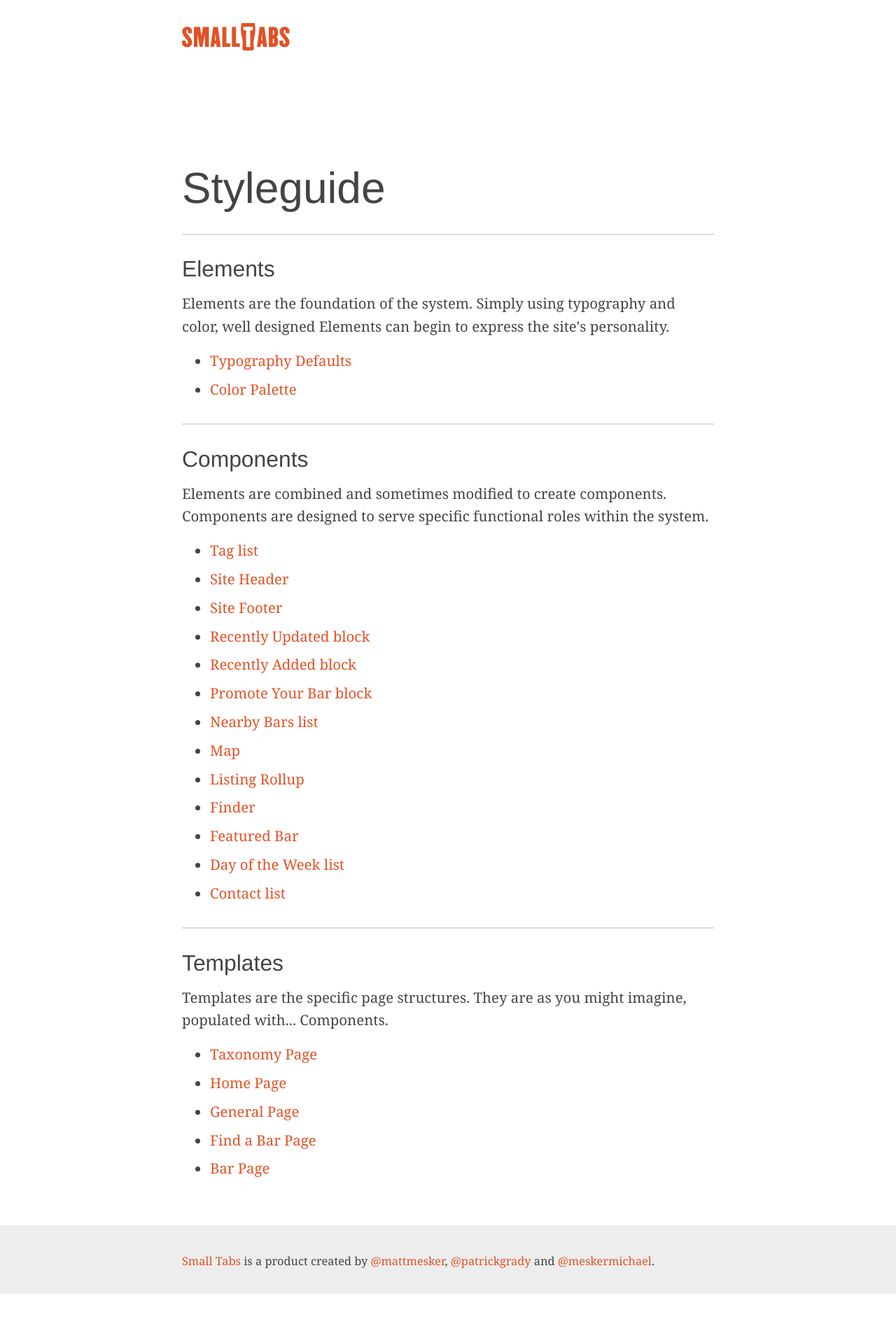
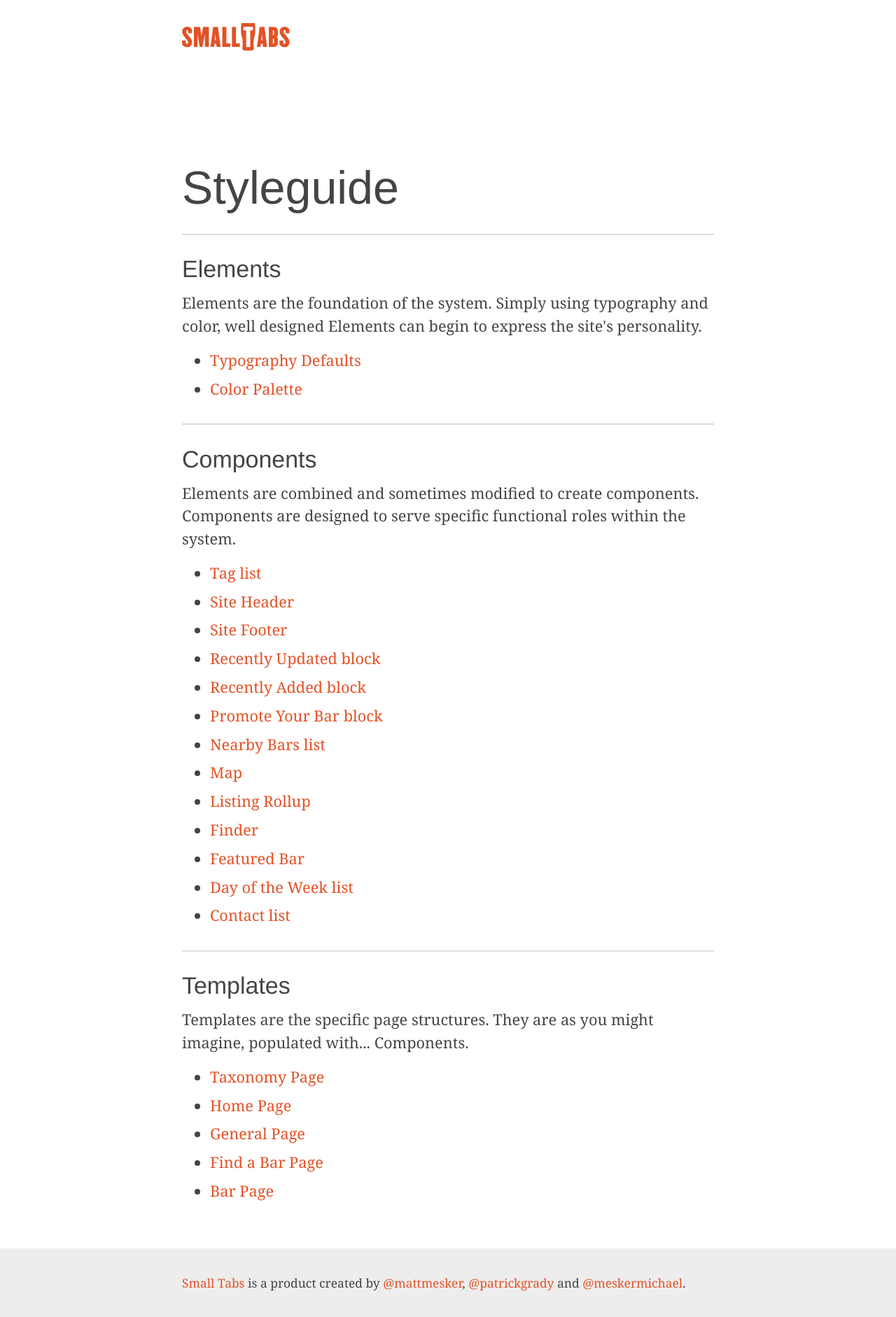
Before and after one commit to patrickgrady/smalltabs, a Jekyll site: the page built from index.html, in a window 1280 px wide. Shown: the whole page at 70% size. Built offline with Jekyll 4.4.1, drawn with Linux system fonts in a browser that asks for light colours; some web fonts are replaced; Markdown is read by kramdown in place of the engine named in the settings; before the commit the page ends 1849 px from its top, so only the background shows below that.

Commit message:
Changed $base-font-size to 16.

```diff
--- a/assets/css/styles.css
+++ b/assets/css/styles.css
@@ -209,7 +209,7 @@ html {
   font-family: "Sentinel SSm A", "Sentinel SSm B", Georgia, "Times New Roman", "DejaVu Serif", serif;
   /* 1 */
   font-weight: 300;
-  font-size: 93.75%;
+  font-size: 100%;
   /* 3 */
   color: #444444;
   -ms-text-size-adjust: 100%;
@@ -220,24 +220,24 @@ html {
   /* 4 */
   text-rendering: optimizeLegibility;
   /* 4 */
-  line-height: 1.6em;
+  line-height: 1.5em;
 }
 @media (min-width: 600px) {
   /* line 96, ../sass/_normalize.scss */
   html {
-    font-size: 105%;
+    font-size: 112%;
   }
 }
 @media (min-width: 900px) {
   /* line 96, ../sass/_normalize.scss */
   html {
-    font-size: 116.25%;
+    font-size: 124%;
   }
 }
 @media (min-width: 1100px) {
   /* line 96, ../sass/_normalize.scss */
   html {
-    font-size: 127.5%;
+    font-size: 136%;
   }
 }
 
@@ -299,7 +299,7 @@ a:hover {
 /* line 173, ../sass/_normalize.scss */
 p,
 pre {
-  margin: 0 0 0.8em 0;
+  margin: 0 0 0.75em 0;
 }
 
 /* line 176, ../sass/_normalize.scss */
@@ -318,9 +318,9 @@ h1 {
   font-family: "Champion Lightwt A", "Champion Lightwt B", "Helvetica Neue", Helvetica, Arial, "Nimbus Sans L", sans-serif;
   font-weight: 400;
   font-size: 3.05em;
-  line-height: 1.04918em;
+  line-height: 0.98361em;
   margin-top: 0em;
-  margin-bottom: 0.52459em;
+  margin-bottom: 0.4918em;
 }
 
 /* line 194, ../sass/_normalize.scss */
@@ -328,17 +328,17 @@ h2 {
   font-family: "Champion Lightwt A", "Champion Lightwt B", "Helvetica Neue", Helvetica, Arial, "Nimbus Sans L", sans-serif;
   font-weight: 400;
   font-size: 1.56em;
-  line-height: 1.02564em;
-  margin-top: 1.02564em;
-  margin-bottom: 0.51282em;
+  line-height: 0.96154em;
+  margin-top: 0.96154em;
+  margin-bottom: 0.48077em;
 }
 
 /* line 201, ../sass/_normalize.scss */
 h3 {
   font-size: 0.8em;
-  line-height: 1.5em;
-  margin-top: 2em;
-  margin-bottom: 1em;
+  line-height: 1.40625em;
+  margin-top: 1.875em;
+  margin-bottom: 0.9375em;
 }
 
 /* line 210, ../sass/_normalize.scss */
@@ -347,9 +347,9 @@ h5,
 h6 {
   font-weight: 400;
   font-size: 0.8em;
-  line-height: 1.5em;
-  margin-top: 2em;
-  margin-bottom: 1em;
+  line-height: 1.40625em;
+  margin-top: 1.875em;
+  margin-bottom: 0.9375em;
 }
 
 /* Address styling not present in IE 8/9, Safari 5, and Chrome. */
@@ -380,7 +380,7 @@ hr {
   height: 0;
   border: 1px solid #ddd;
   padding-bottom: -1px;
-  margin: 1.6em 0;
+  margin: 1.5em 0;
 }
 
 /* Address styling not present in IE 8/9. */
@@ -400,7 +400,7 @@ tt,
 var {
   font-family: "Courier New", "DejaVu Sans Mono", monospace, sans-serif;
   font-size: 1em;
-  line-height: 1.6em;
+  line-height: 1.5em;
 }
 
 /* Improve readability of pre-formatted text in all browsers. */
@@ -419,7 +419,7 @@ q {
 /* line 282, ../sass/_normalize.scss */
 small {
   font-size: 0.8em;
-  line-height: 0.5em;
+  line-height: 0.46875em;
 }
 
 /* Prevent `sub` and `sup` affecting `line-height` in all browsers. */
@@ -451,7 +451,7 @@ menu,
 ol,
 ul {
   /* Address margins set differently in IE 6/7. */
-  margin: 0 0 0.8em 0;
+  margin: 0 0 0.75em 0;
 }
 
 /* line 316, ../sass/_normalize.scss */
@@ -465,13 +465,13 @@ ul ul {
 /* line 320, ../sass/_normalize.scss */
 ol li,
 ul li {
-  margin-bottom: 0.4em;
+  margin-bottom: 0.375em;
 }
 /* line 321, ../sass/_normalize.scss */
 ol li ul, ol li ol,
 ul li ul,
 ul li ol {
-  margin-top: 0.4em;
+  margin-top: 0.375em;
 }
 
 /* line 323, ../sass/_normalize.scss */
@@ -520,17 +520,17 @@ figure {
 
 /* line 377, ../sass/_normalize.scss */
 figure {
-  margin: 1.6em 0;
+  margin: 1.5em 0;
 }
 /* line 379, ../sass/_normalize.scss */
 figure img {
-  margin-bottom: 0.8em;
+  margin-bottom: 0.75em;
 }
 
 /* line 383, ../sass/_normalize.scss */
 figcaption {
   font-size: 0.8em;
-  line-height: 1em;
+  line-height: 0.9375em;
   color: #9d9d9d;
 }
 
@@ -544,17 +544,17 @@ fieldset {
   /* Apply borders and padding that keep the vertical rhythm. */
   border-color: #c0c0c0;
   border-top-style: solid;
-  border-top-width: 0.06667em;
-  padding-top: 0.21333em;
+  border-top-width: 0.0625em;
+  padding-top: 0.2em;
   border-bottom-style: solid;
-  border-bottom-width: 0.06667em;
-  padding-bottom: 0.45333em;
+  border-bottom-width: 0.0625em;
+  padding-bottom: 0.425em;
   border-left-style: solid;
-  border-left-width: 0.06667em;
-  padding-left: 0.45333em;
+  border-left-width: 0.0625em;
+  padding-left: 0.425em;
   border-right-style: solid;
-  border-right-width: 0.06667em;
-  padding-right: 0.45333em;
+  border-right-width: 0.0625em;
+  padding-right: 0.425em;
 }
 
 /**
@@ -727,8 +727,8 @@ table {
   /* Prevent cramped-looking tables */
   /* width: 100%; */
   /* Add vertical rhythm margins. */
-  margin-top: 0.8em;
-  margin-bottom: 0.8em;
+  margin-top: 0.75em;
+  margin-bottom: 0.75em;
 }
 
 /* Layout rules */
@@ -1780,8 +1780,8 @@ table {
  */
 /* line 6, ../sass/components/_site-header.scss */
 .site-header {
-  margin-top: 1.6em;
-  margin-bottom: 1.6em;
+  margin-top: 1.5em;
+  margin-bottom: 1.5em;
   overflow: hidden;
 }
 
@@ -1834,7 +1834,7 @@ table {
   -webkit-transform: translateY(-50%);
   -ms-transform: translateY(-50%);
   transform: translateY(-50%);
-  padding-right: 0.8em;
+  padding-right: 0.75em;
   border-bottom: 0;
 }
 
@@ -1871,17 +1871,17 @@ a > .site-navigation__github {
  */
 /* line 6, ../sass/components/_site-footer.scss */
 .site-footer {
-  margin-top: 1.6em;
-  margin-bottom: 1.6em;
+  margin-top: 1.5em;
+  margin-bottom: 1.5em;
   clear: left;
 }
 
 /* line 12, ../sass/components/_site-footer.scss */
 .site-footer__copyright {
   font-size: 0.8em;
-  line-height: 1em;
+  line-height: 0.9375em;
   color: #9d9d9d;
-  padding-top: 2.4em;
+  padding-top: 2.25em;
   border-top: 1px solid #ededed;
 }
 
@@ -1898,16 +1898,16 @@ a > .site-navigation__github {
 .rollup {
   border: 1px solid #ededed;
   background-color: white;
-  padding: 1.2em 1.2em 0.4em 1.2em;
+  padding: 1.125em 1.125em 0.375em 1.125em;
   margin-bottom: 36px;
 }
 
 /* line 17, ../sass/components/_rollup.scss */
 .rollup__title {
   font-size: 1.25em;
-  line-height: 0.96em;
+  line-height: 0.9em;
   margin-top: 0em;
-  margin-bottom: 0.16em;
+  margin-bottom: 0.15em;
 }
 
 /* line 23, ../sass/components/_rollup.scss */
@@ -1940,8 +1940,8 @@ a > .site-navigation__github {
 /* line 44, ../sass/components/_rollup.scss */
 .rollup__list li {
   border-top: 1px solid #ededed;
-  padding-top: 0.8em;
-  margin-bottom: 0.8em;
+  padding-top: 0.75em;
+  margin-bottom: 0.75em;
 }
 
 /* line 53, ../sass/components/_rollup.scss */
@@ -1949,13 +1949,13 @@ a > .site-navigation__github {
 .rollup__list-drink,
 .rollup__list-food {
   font-size: 0.8em;
-  line-height: 1.5em;
+  line-height: 1.40625em;
 }
 
 /* line 57, ../sass/components/_rollup.scss */
 .rollup__list-category {
   font-size: 0.6em;
-  line-height: 0.66667em;
+  line-height: 0.625em;
 }
 /* line 61, ../sass/components/_rollup.scss */
 .rollup__list-category a:link,
@@ -1981,10 +1981,10 @@ a > .site-navigation__github {
 .rollup__list-category:before {
   font-weight: 400;
   font-size: 0.8em;
-  line-height: 2em;
+  line-height: 1.875em;
   font-family: "SSStandard";
   font-style: normal;
-  margin-right: 0.8em;
+  margin-right: 0.75em;
   vertical-align: middle;
   color: #e35125;
 }
@@ -2011,14 +2011,14 @@ a > .site-navigation__github {
 /* line 10, ../sass/components/_finder.scss */
 .finder__label {
   display: inline;
-  margin-right: 0.4em;
+  margin-right: 0.375em;
   font-weight: 400;
 }
 
 /* line 16, ../sass/components/_finder.scss */
 select {
   display: inline;
-  margin-right: 0.4em;
+  margin-right: 0.375em;
   min-width: 12em;
   -webkit-box-sizing: border-box;
   -moz-box-sizing: border-box;
@@ -2081,21 +2081,21 @@ button:focus {
  */
 /* line 6, ../sass/styleguide/_styleguide.scss */
 .styleguide-header {
-  margin-top: 1.6em;
-  margin-bottom: 8em;
+  margin-top: 1.5em;
+  margin-bottom: 7.5em;
 }
 
 /* line 11, ../sass/styleguide/_styleguide.scss */
 .styleguide-footer {
-  margin-top: 3.2em;
-  padding-top: 1.6em;
-  padding-bottom: 1.6em;
+  margin-top: 3em;
+  padding-top: 1.5em;
+  padding-bottom: 1.5em;
   background: #ededed;
 }
 
 /* line 18, ../sass/styleguide/_styleguide.scss */
 .styleguide-component-container {
-  margin: 0 0 8em 0;
+  margin: 0 0 7.5em 0;
 }
 
 /* Print rules */
--- a/assets/sass/_init.scss
+++ b/assets/sass/_init.scss
@@ -49,7 +49,7 @@ $legacy-support-for-ie8: true;
 // use in the normalize.scss file.
 // @see http://compass-style.org/reference/compass/typography/vertical_rhythm/
 
-$base-font-size: 15px; // The font size set on the root html element.
+$base-font-size: 16px; // The font size set on the root html element.
 $base-line-height: 12px; // This line-height determines the basic unit of vertical rhythm.
 
 // Modular Scale
--- a/index.html
+++ b/index.html
@@ -4,7 +4,6 @@ title: Home
 ---
 <div class="l-page">
   <h1>Styleguide</h1>
-
 
   <section>
     <hr />
```
Also changed, not shown: 2 other files.
